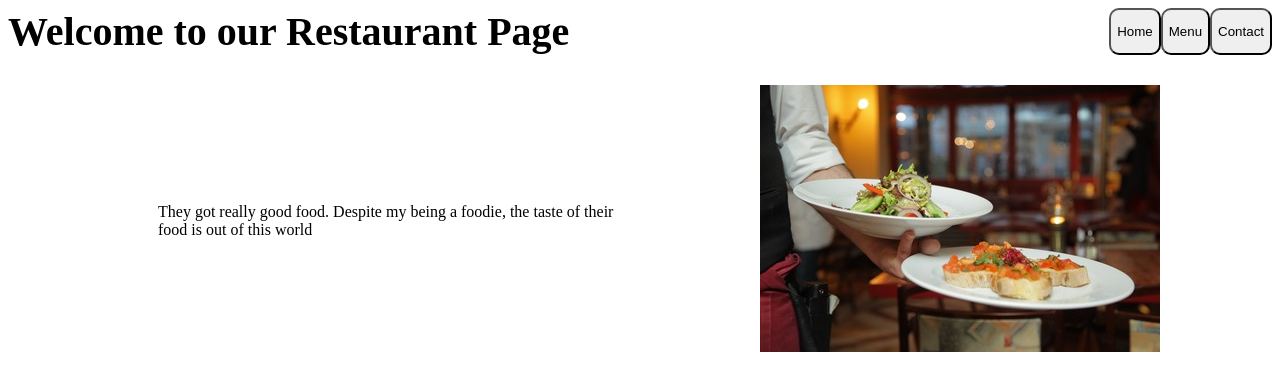
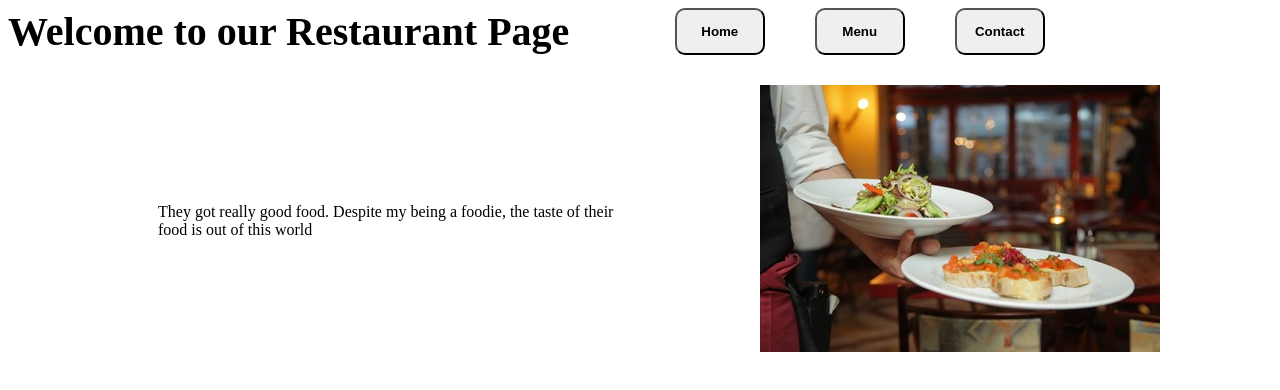
Before and after one commit to nd31pr0/Restaurant_Page, a website built with webpack: page dist/index.html in a window 1280 px wide. Built offline with nearby package versions, Linux system fonts and the light colour scheme.

```diff
--- a/src/style.css
+++ b/src/style.css
@@ -15,10 +15,18 @@
 
 #right {
     display: flex;
+    margin-right: 16%;
 }
 
 button {
     border-radius: 10px;
+    margin: 0 25px;
+    font-weight: bold;
+    width: 90px;
+}
+
+button:hover {
+    background-color: aliceblue;
 }
 
 
```
Also changed, not shown: dist/main.js.
